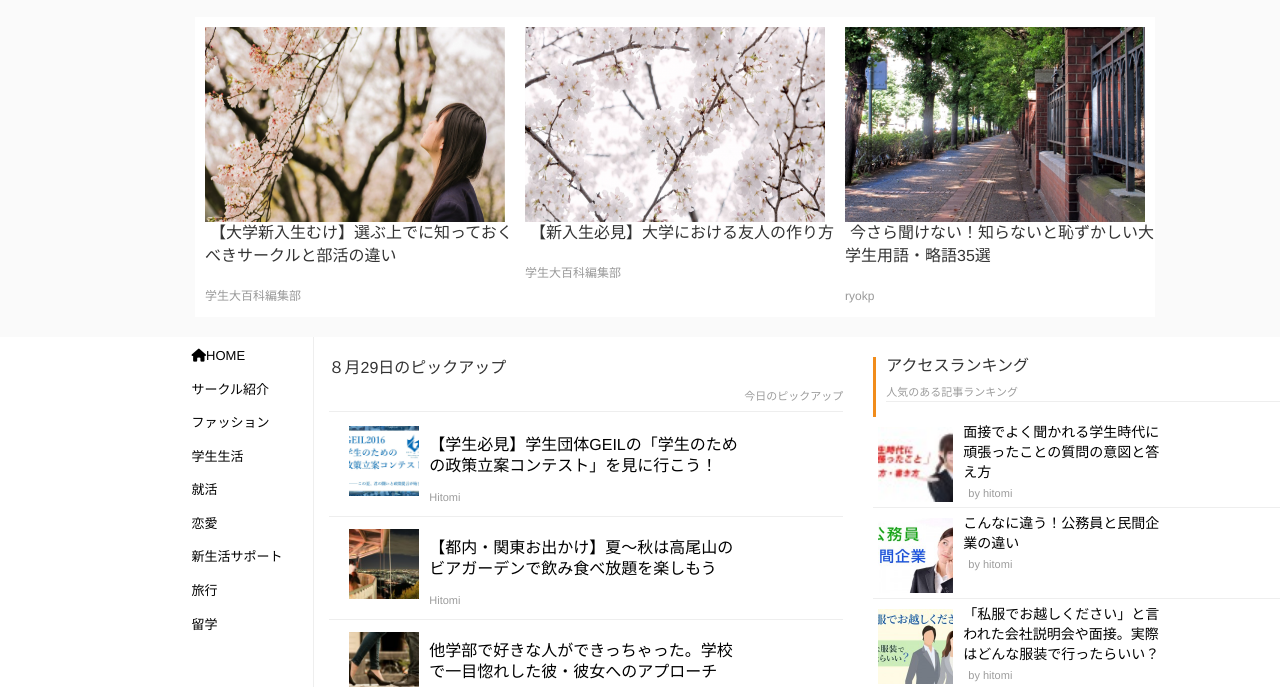
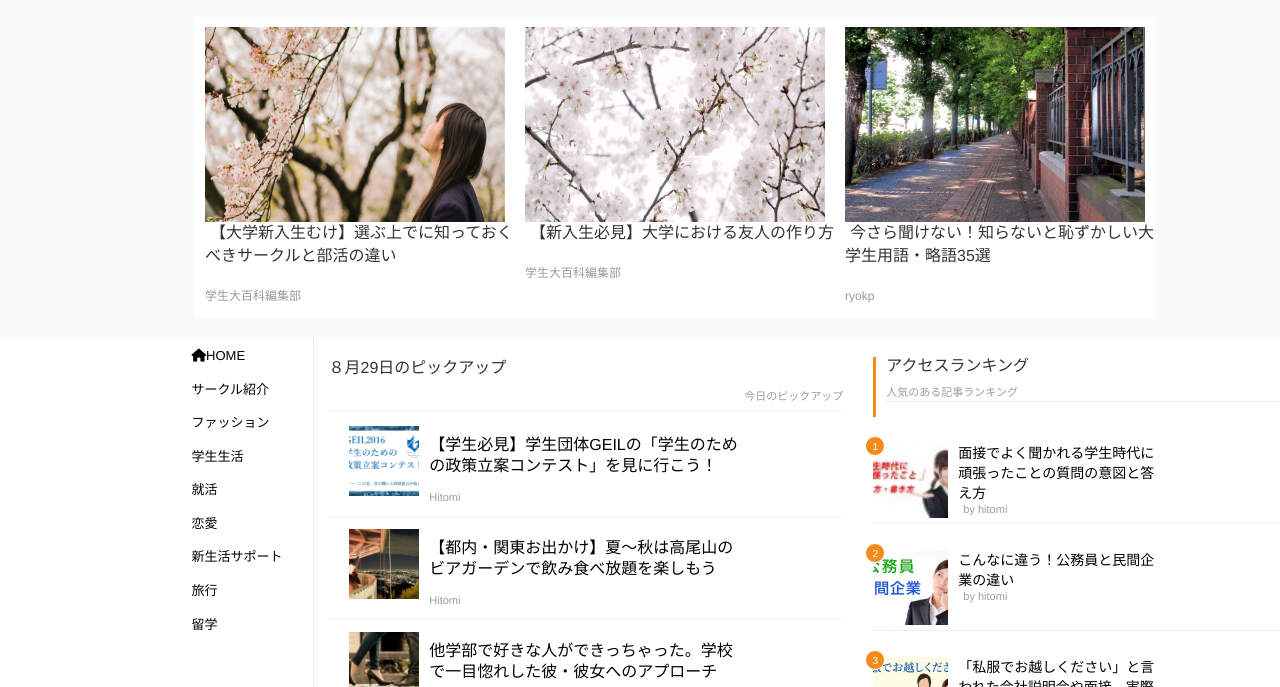
Before and after one commit to idohiro/ido-prac, a plain HTML site: page index.html in a window 1280 px wide. Shown: the part 113-800 px from the top of the page. Drawn offline with Linux system fonts and the light colour scheme.

Commit message:
sidebarのランキングを変更しました

```diff
--- a/css/stylesheet.css
+++ b/css/stylesheet.css
@@ -245,7 +245,7 @@ float:left;
 .rank-img{
 	height:75px;
 	width:75px;
-	margin:5px;
+	margin:-5px 0 5px 0;
 	float:left;
 }
 .rank{
@@ -255,31 +255,28 @@ float:left;
 	color:#000;
 	width:200px;
 	float:left;
-	margin-left:5px;
+	margin:-5px 0 0 10px;
 }
-.rank-img:after{
-	content: counter(rank-li,decimal);
-	counter-increment: rank-a;
-	color:#fff;
+.rank-number{
 	text-align:center;
 	line-height:19px;
 	width:20px;
 	height:20px;
 	background-color:#f18c1b;
 	border-radius: 20px;
-	position:absolute;
+	color:#fff;
 	top:1px;
 	left:1px;
 	padding:0;
 	display: inline-block;
 	font-size:10px;
 	border:#fff thin solid;
+	transform:translate(-8px,18px);
 	}
 .rank-li{
 	list-style:none;
-	margin:5px 0;
+	margin:0;
 	border-bottom:1px solid #eee;
-	counter-reset: rank-a;
 }
 .rank-li-a{
 	color:#9c9c9c;
--- a/index.html
+++ b/index.html
@@ -241,27 +241,32 @@
 					<div id="rank">
 						<ul>
 							<li class="rank-li clearfix">
+								<p><span class="rank-number">1</span></p>
 								<a href="index.html" ><img src="img/rank1.jpg" alt="" class="rank-img"></a>
 								<a href="index.html" class="rank-a">面接でよく聞かれる学生時代に頑張ったことの質問の意図と答え方</a>
 								<a href="index.html" class="rank-a"><span class="rank-li-a">by hitomi</span></a>
 
 							</li>
 							<li class="rank-li clearfix">
+								<p><span class="rank-number">2</span></p>
 								<a href="index.html"><img src="img/rank2.jpg" alt="" class="rank-img"></a>
 								<a href="index.html" class="rank-a">こんなに違う！公務員と民間企業の違い</a>
 								<a href="index.html" class="rank-a"><span class="rank-li-a">by hitomi</span></a>
 							</li>
 							<li class="rank-li clearfix">
+								<p><span class="rank-number">3</span></p>
 								<a href="index.html"><img src="img/rank3.jpg" alt="" class="rank-img"></a>
 								<a href="index.html" class="rank-a">「私服でお越しください」と言われた会社説明会や面接。実際はどんな服装で行ったらいい？</a>
 								<a href="index.html" class="rank-a"><span class="rank-li-a">by hitomi</span></a>
 							</li>
 							<li class="rank-li clearfix">
+								<p><span class="rank-number">4</span></p>
 								<a href="index.html"><img src="img/rank4.jpg" alt="" class="rank-img"></a>
 								<a href="index.html" class="rank-a">【シチュエーション別】backnumberの恋愛ソングまとめ</a>
 								<a href="index.html" class="rank-a"><span class="rank-li-a">by peko</span></a>
 							</li>
 							<li class="rank-li clearfix">
+								<p><span class="rank-number">5</span></p>
 								<a href="index.html"><img src="img/rank5.jpg" alt=""  class="rank-img"></a>
 								<a href="index.html" class="rank-a">【女性歌手編】両思いのカップル必見！心温まるj-popラブソング１５選</a>
 								<a href="index.html" class="rank-a"><span class="rank-li-a">by peko</span></a>
```
